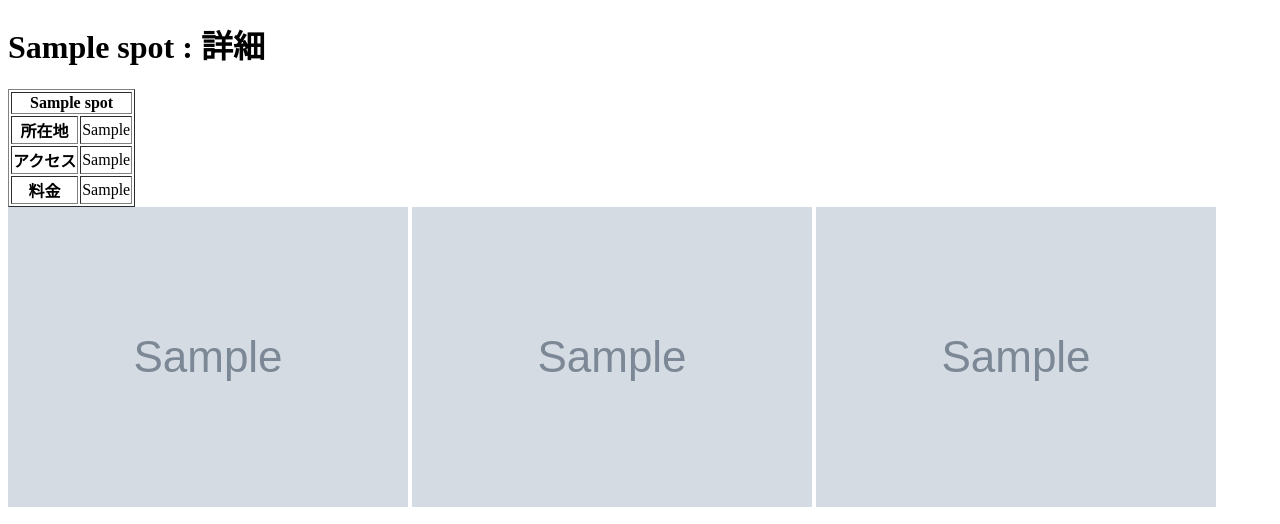
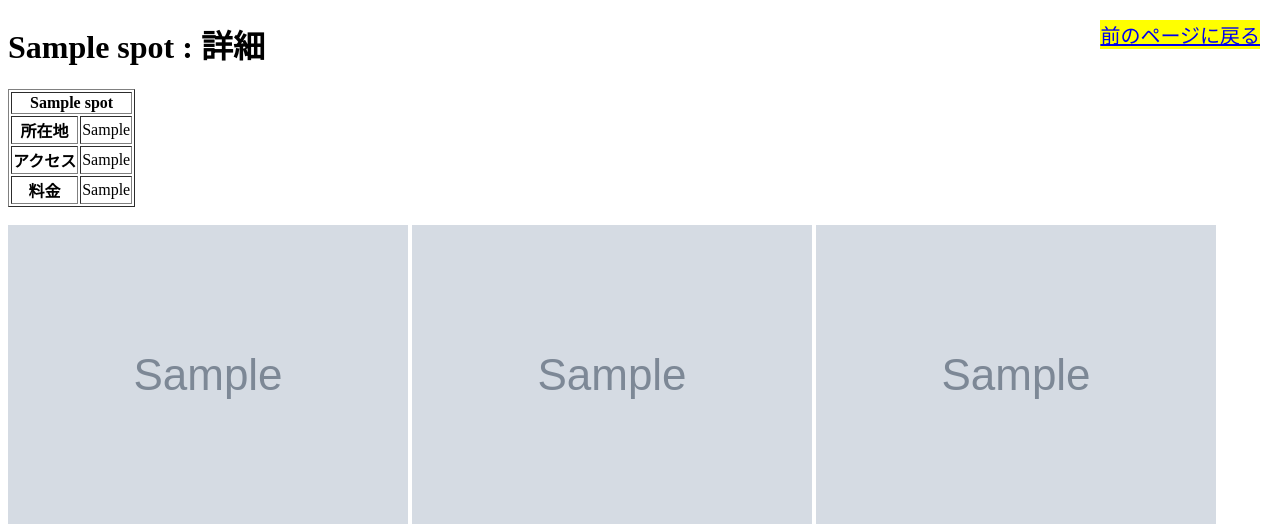
Before and after one commit to yoshioka-r/travel-support-e, a Spring Boot app: page /detail/1 in a window 1280 px wide. Shown: the top 524 px of the page. Run offline with Spring Boot 4, Linux system fonts and the light colour scheme; tables that the repository leaves empty hold one stand-in row (values such as "Sample post"); grey boxes marked "Sample" are stand-in pictures.

Commit message:
Merge branch 'honoka'

```diff
--- a/src/main/resources/templates/spotDetail.html
+++ b/src/main/resources/templates/spotDetail.html
@@ -10,8 +10,16 @@
 			width: 400px;
 			height: 300px;
 			object-fit:fill;
+
 		}
 
+		.fixed_link{
+			position: fixed;
+			top: 20px;
+			right: 20px;
+			background-color: yellow;
+			font-size: 20px;
+		}
 
 	</style>
 
@@ -21,6 +29,8 @@
 
 <th:block th:each="spot : ${spots}">
 		<h1>[[${spot.name}]] : 詳細</h1>
+
+		<a href="javascript: history.back();" class="fixed_link">前のページに戻る</a>
 
 <table border="1">
 	<tr><th colspan="2">[[${spot.name}]]</th></tr>
@@ -38,7 +48,7 @@
 		<td>[[${spot.price}]]</td>
 	</tr>
 </table>
-
+<br>
 
 <img th:src="${spot.img1}">
 <img th:src="${spot.img2}">
```
